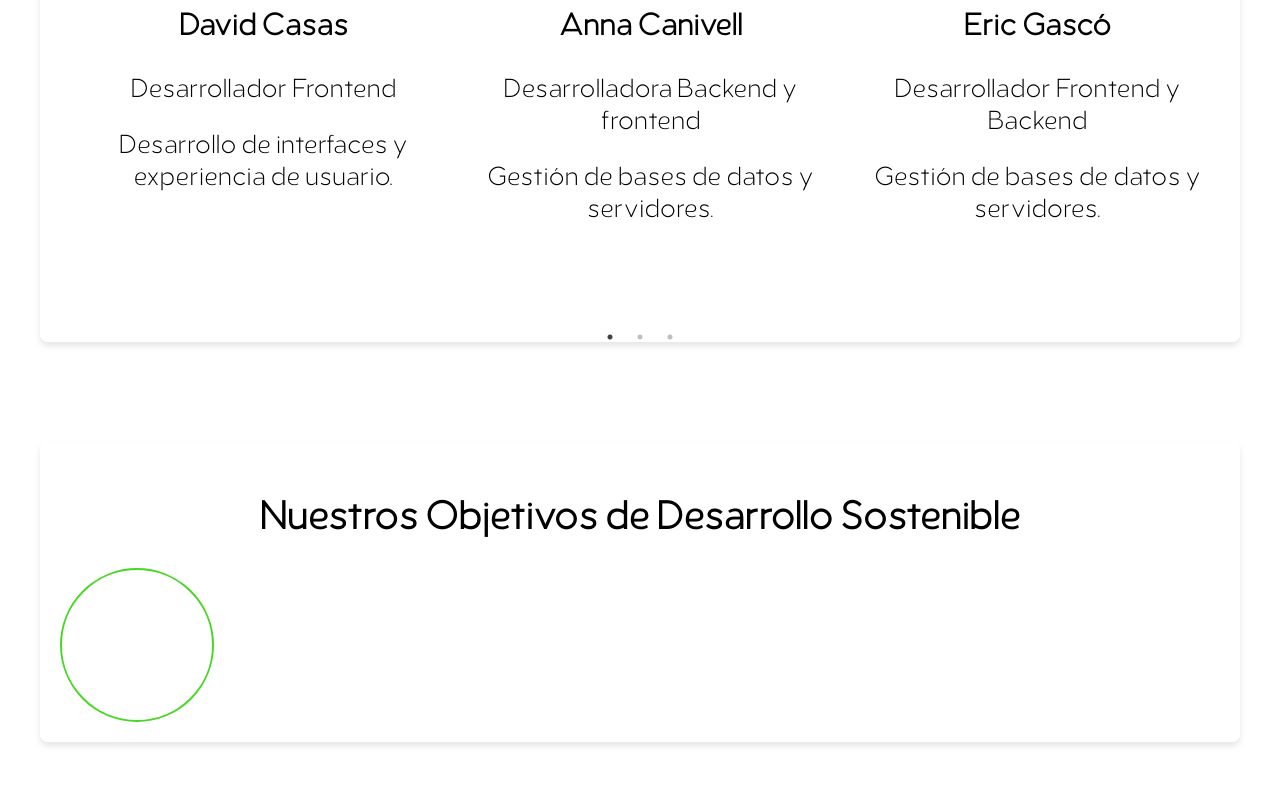
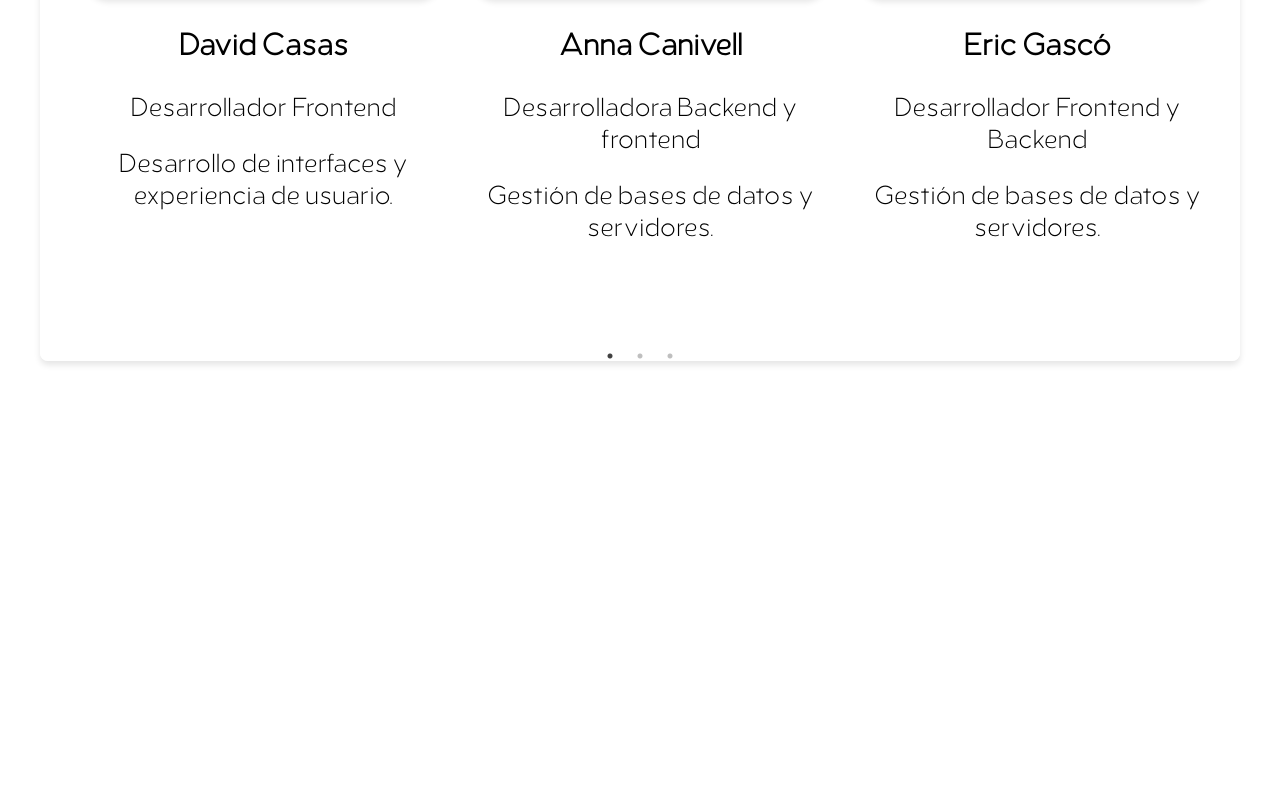
Before and after one commit to David0798C/taimFront, a React (Vite) app: page / in a window 1280 px wide. Shown: the part 2769-3554 px from the top of the page. After the commit the page ends 3200 px from the top, so only its background shows below. Built offline with nearby package versions, Linux system fonts and the light colour scheme.

Commit message:
eliminado ods

```diff
--- a/src/pages/HomePage.jsx
+++ b/src/pages/HomePage.jsx
@@ -12,10 +12,6 @@ import {
   TeamMember,
   MemberPhoto,
   MemberDescription,
-  ODSContainer,
-  Circle,
-  ODSDetails,
-  ODSDetail,
   ContentContainer
 } from "../styledComponents/StyledHomePages.js";
 import 'animate.css';
@@ -149,8 +145,8 @@ const HomePage = () => {
             </Description>
           </DescriptionContainer>
 
-          <TeamContainer>
-            <h2>Conoce a nuestro equipo</h2>
+          <TeamContainer data-aos="fade-up">
+            <h1>Conoce a nuestro equipo</h1>
             <TeamCarousel>
               <Slider {...settings}>
                 {teamMembers.map((member, index) => (
@@ -166,22 +162,6 @@ const HomePage = () => {
               </Slider>
             </TeamCarousel>
           </TeamContainer>
-
-          <ODSContainer>
-            <h2>Nuestros Objetivos de Desarrollo Sostenible</h2>
-            <Circle>
-              <ODSDetails>
-                <ODSDetail>
-                  <h3>1. Fin de la Pobreza</h3>
-                  <p>Descripción del objetivo 1...</p>
-                </ODSDetail>
-                <ODSDetail>
-                  <h3>10. Reducción de las Desigualdades</h3>
-                  <p>Descripción del objetivo 10...</p>
-                </ODSDetail>
-              </ODSDetails>
-            </Circle>
-          </ODSContainer>
         </Container>
       </ContentContainer>
     </>
--- a/src/styledComponents/StyledHomePages.js
+++ b/src/styledComponents/StyledHomePages.js
@@ -62,7 +62,7 @@ export const GlobalStyle = createGlobalStyle`
         background-size: cover;
         background-position: center;
         background-repeat: no-repeat;
-        opacity: 0.3;
+        opacity: 0.8;
         z-index: -1;
     }
 `;
@@ -153,54 +153,3 @@ export const MemberPhoto = styled.img`
 export const MemberDescription = styled.div`
     margin-top: 10px;
 `;
-
-export const ODSContainer = styled.div`
-    margin: 50px 0;
-    padding: 20px;
-    background: rgba(255, 255, 255, 0.9);
-    border-radius: 8px;
-    box-shadow: 0 4px 6px rgba(0, 0, 0, 0.1);
-    text-align: center;
-    max-width: 1200px;
-    width: 100%;
-`;
-
-export const Circle = styled.div`
-    margin-top: 20px;
-    position: relative;
-    width: 150px;
-    height: 150px;
-    border: 2px solid #4ad627;
-    border-radius: 50%;
-    display: flex;
-    justify-content: center;
-    align-items: center;
-    cursor: pointer;
-
-    &:hover {
-        transition: all 0.5s ease-in-out;
-        width: 160px;
-        height: 160px;
-    }
-`;
-
-export const ODSDetails = styled.div`
-    display: none;
-    position: absolute;
-    top: 0;
-    left: 100%;
-    transform: translateX(10px);
-    background-color: white;
-    border: 1px solid #ccc;
-    padding: 10px;
-    border-radius: 8px;
-    z-index: 10;
-
-    ${Circle}:hover & {
-        display: block;
-    }
-`;
-
-export const ODSDetail = styled.div`
-    margin-bottom: 10px;
-`;
```
